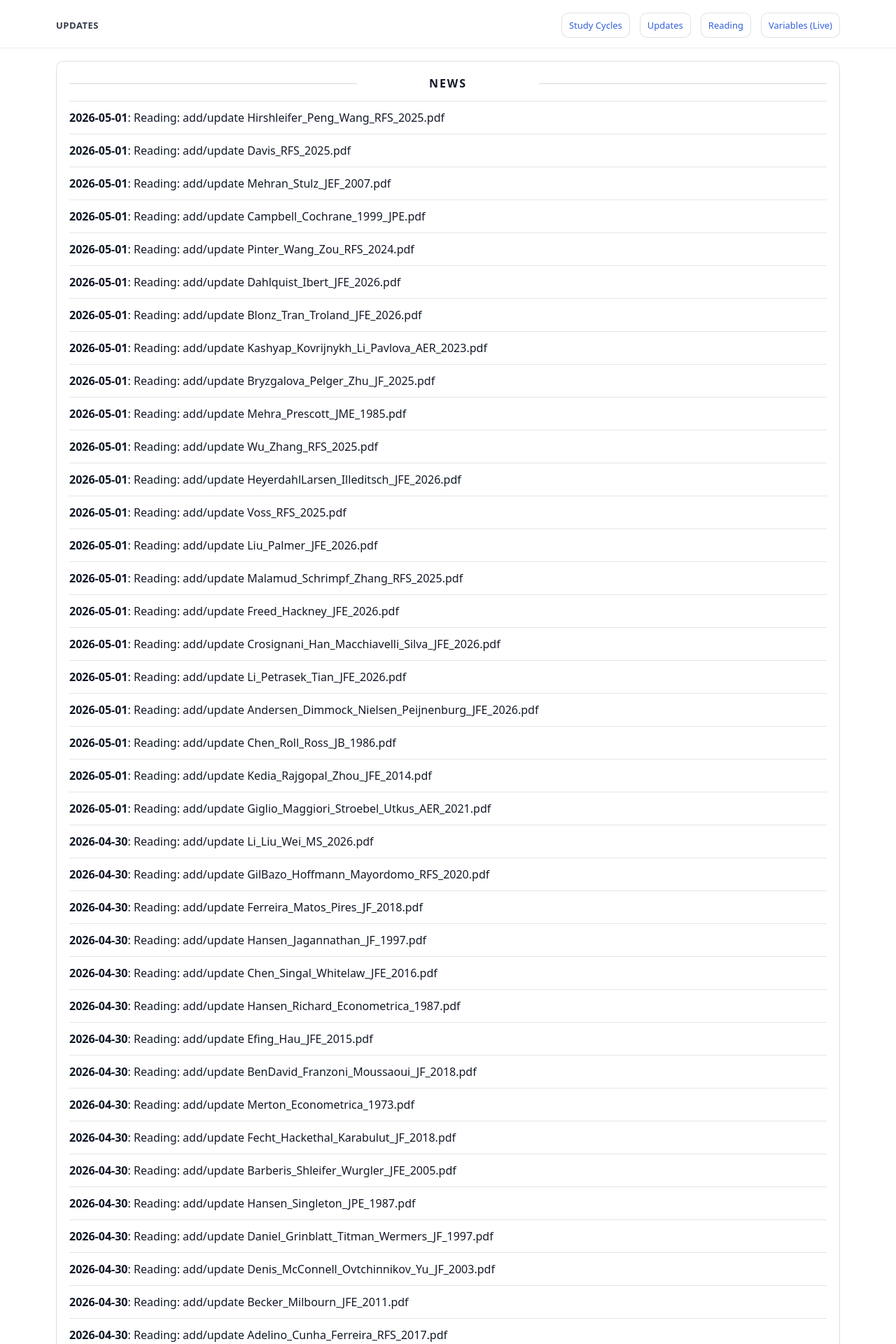
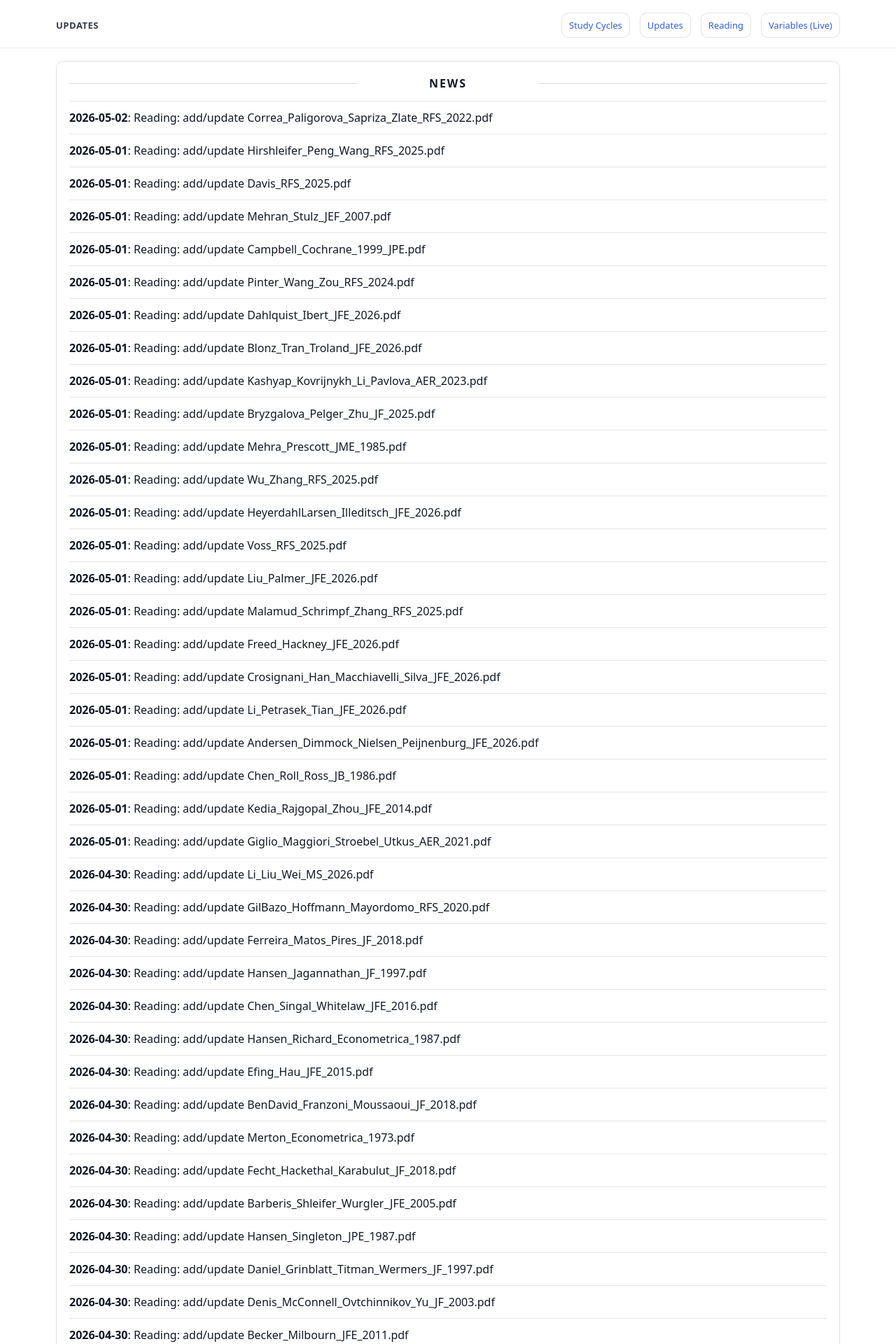
Before and after one commit to yaxinzn/study-archive, a Jekyll site: the page built from updates/index.md, in a window 1280 px wide. Shown: the top 1920 px of the page at 70% size. Built offline with Jekyll 4.4.1, drawn with Linux system fonts in a browser that asks for light colours; some of the changed text lies outside the part shown.

Commit message:
chore: update NEWS feed

```diff
--- a/_data/news.yml
+++ b/_data/news.yml
@@ -1,4 +1,7 @@
 # Auto-generated update history (sorted newest -> oldest). Do not edit manually.
+- ts: "1777669145"
+  date: "2026-05-02"
+  title: "Reading: add/update Correa_Paligorova_Sapriza_Zlate_RFS_2022.pdf"
 - ts: "1777637998"
   date: "2026-05-01"
   title: "Reading: add/update Hirshleifer_Peng_Wang_RFS_2025.pdf"
```
